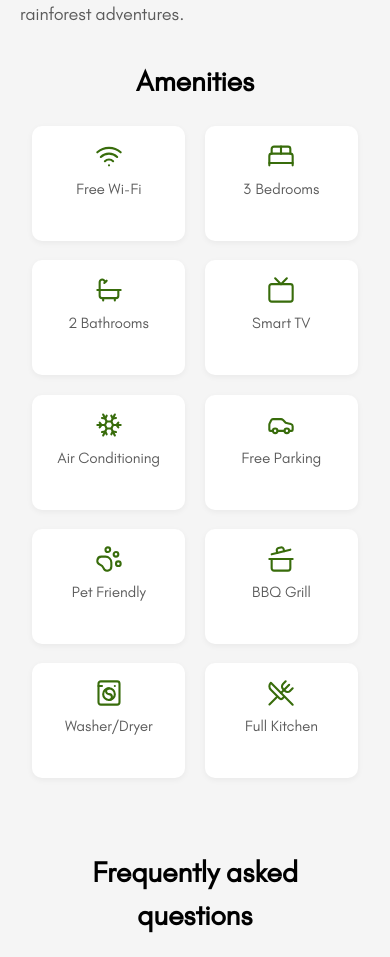
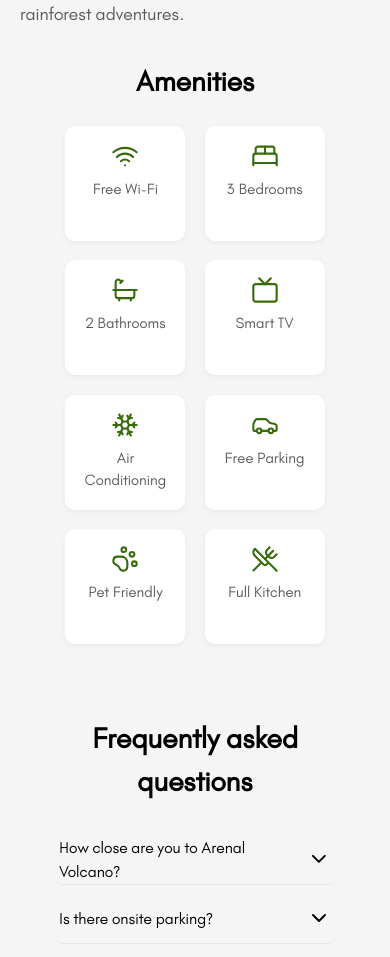
Before and after one commit to lunalabscr/echo-frontend, a React (Vite) app: page / in a window 390 px wide. Shown: the part 2423-3380 px from the top of the page. Built offline with nearby package versions, Linux system fonts and the light colour scheme.

Commit message:
more changes in styling

```diff
--- a/index.html
+++ b/index.html
@@ -16,7 +16,7 @@
     />
     <meta
       name="keywords"
-      content="Arenal Costa Rica villas, hotel near Arenal Volcano, luxury villas La Fortuna, deluxe accommodation Costa Rica, nature retreat Arenal"
+      content="Arenal Costa Rica villas, hotel near Arenal Volcano, luxury villas La Fortuna, deluxe accommodation Costa Rica, nature retreat Arenal, Volcan Arenal, private villas Costa Rica, adventure tourism La Fortuna, eco-friendly hotel Arenal, vacation rentals near Arenal Volcano"
     />
     <meta name="author" content="Arenal Volcanic Villas" />
 
--- a/src/components/amenities/Amenities.module.scss
+++ b/src/components/amenities/Amenities.module.scss
@@ -13,10 +13,12 @@
     margin-bottom: 1.5rem;
   }
 
+  /* FLEX GRID with equal widths */
   .grid {
-    display: grid;
-    grid-template-columns: repeat(auto-fill, minmax(150px, 1fr));
+    display: flex;
+    flex-wrap: wrap;
     gap: 1.2rem;
+    justify-content: center; /* center each row */
   }
 
   .item {
@@ -32,17 +34,37 @@
     gap: 0.5rem;
     box-shadow: 0 2px 6px rgba(0, 0, 0, 0.05);
 
+    /* fixed width for all items */
+    flex: 0 0 150px;
+    width: 150px;
+
+    transition: transform 160ms ease, box-shadow 160ms ease;
+
     span {
       font-size: 0.95rem;
       color: colors.$text-third;
     }
 
     svg {
-      color: colors.$light-green; // Airbnb's accent color
+      width: 28px;
+      height: 28px;
+      color: colors.$light-green;
+      stroke: colors.$light-green;
     }
+
     &:hover {
-      transform: translateY(-2px) scale(1.03);
-      box-shadow: 0 4px 12px rgba(0, 0, 0, 0.06);
+      transform: translateY(-4px) scale(1.03);
+      box-shadow: 0 6px 18px rgba(0, 0, 0, 0.08);
     }
   }
 }
+
+/* Responsive tweaks */
+@media (max-width: 480px) {
+  .amenities {
+    .item {
+      flex: 0 0 120px;
+      width: 120px;
+    }
+  }
+}
--- a/src/components/amenities/index.tsx
+++ b/src/components/amenities/index.tsx
@@ -1,33 +1,10 @@
 import { useTranslation } from "react-i18next";
-import {
-  Wifi,
-  BedDouble,
-  Bath,
-  Tv,
-  Snowflake,
-  Car,
-  PawPrint,
-  CookingPot,
-  WashingMachine,
-  UtensilsCrossed,
-} from "lucide-react";
+
 import styles from "./Amenities.module.scss";
+import { amenities } from "@/constants/amentities";
 
 export const Amenities = () => {
   const { t } = useTranslation();
-
-  const amenities = [
-    { icon: Wifi, label: t("amenities.wifi") },
-    { icon: BedDouble, label: t("amenities.bedrooms") },
-    { icon: Bath, label: t("amenities.bathrooms") },
-    { icon: Tv, label: t("amenities.tv") },
-    { icon: Snowflake, label: t("amenities.ac") },
-    { icon: Car, label: t("amenities.parking") },
-    { icon: PawPrint, label: t("amenities.petFriendly") },
-    { icon: CookingPot, label: t("amenities.bbq") },
-    { icon: WashingMachine, label: t("amenities.washerDryer") },
-    { icon: UtensilsCrossed, label: t("amenities.kitchen") },
-  ];
 
   return (
     <section className={styles.amenities}>
@@ -36,7 +13,7 @@ export const Amenities = () => {
         {amenities.map(({ icon: Icon, label }, idx) => (
           <div className={styles.item} key={idx}>
             <Icon size={28} strokeWidth={1.8} />
-            <span>{label}</span>
+            <span>{t(label)}</span>
           </div>
         ))}
       </div>
--- /dev/null
+++ b/src/constants/amentities.ts
@@ -0,0 +1,21 @@
+import {
+  Wifi,
+  BedDouble,
+  Bath,
+  Tv,
+  Snowflake,
+  Car,
+  PawPrint,
+  UtensilsCrossed,
+} from "lucide-react";
+
+export const amenities = [
+  { icon: Wifi, label: "amenities.wifi" },
+  { icon: BedDouble, label: "amenities.bedrooms" },
+  { icon: Bath, label: "amenities.bathrooms" },
+  { icon: Tv, label: "amenities.tv" },
+  { icon: Snowflake, label: "amenities.ac" },
+  { icon: Car, label: "amenities.parking" },
+  { icon: PawPrint, label: "amenities.petFriendly" },
+  { icon: UtensilsCrossed, label: "amenities.kitchen" },
+];
--- /dev/null
+++ b/src/constants/gallery.ts
@@ -0,0 +1,64 @@
+import type { Image } from "@/types/Image";
+
+export const galleryNotDisplayed: Image[] = [
+  {
+    src: "/images/livingroom2-1200.webp",
+    alt: "Villa living room",
+  },
+  {
+    src: "/images/mainbedroom-1200.webp",
+    alt: "Villa main bedroom",
+  },
+  {
+    src: "/images/porch-1200.webp",
+    alt: "Villa outside view to the porch",
+  },
+  {
+    src: "/images/outside2-1200.webp",
+    alt: "Villa entrance",
+  },
+  {
+    src: "/images/bathroom-1200.webp",
+    alt: "Villa bathroom",
+  },
+  {
+    src: "/images/entrance-1200.webp",
+    alt: "Villa entrance",
+  },
+  {
+    src: "/images/drone-1200.webp",
+    alt: "Villa above view",
+  },
+  {
+    src: "/images/sidebedroom-1200.webp",
+    alt: "Villa main bedroom side view",
+  },
+  {
+    src: "/images/bathroom2-1200.webp",
+    alt: "Villa bathroom",
+  },
+  {
+    src: "/images/bedroom-1200.webp",
+    alt: "Villa main bedroom",
+  },
+  {
+    src: "/images/bedroom3-1200.webp",
+    alt: "Villa main bedroom",
+  },
+  {
+    src: "/images/bedroom4-1200.webp",
+    alt: "Villa main bedroom",
+  },
+  {
+    src: "/images/bedroom5-1200.webp",
+    alt: "Villa main bedroom",
+  },
+  {
+    src: "/images/hall-1200.webp",
+    alt: "Villa hall",
+  },
+  {
+    src: "/images/kitchen-1200.webp",
+    alt: "Villa kitchen",
+  },
+];
--- a/src/pages/gallery/Gallery.tsx
+++ b/src/pages/gallery/Gallery.tsx
@@ -5,6 +5,7 @@ import useFancybox from "@/hooks/useFancybox";
 import type { Image } from "@/types/Image";
 import SEO from "@/components/SEO";
 import { useParams } from "react-router-dom";
+import { galleryNotDisplayed } from "@/constants/gallery";
 
 export const Gallery = () => {
   const { lang } = useParams();
@@ -47,68 +48,6 @@ export const Gallery = () => {
     },
   ];
 
-  const galleryNotDisplayed: Image[] = [
-    {
-      src: "/images/livingroom2-1200.webp",
-      alt: "Villa living room",
-    },
-    {
-      src: "/images/mainbedroom-1200.webp",
-      alt: "Villa main bedroom",
-    },
-    {
-      src: "/images/porch-1200.webp",
-      alt: "Villa outside view to the porch",
-    },
-    {
-      src: "/images/outside2-1200.webp",
-      alt: "Villa entrance",
-    },
-    {
-      src: "/images/bathroom-1200.webp",
-      alt: "Villa bathroom",
-    },
-    {
-      src: "/images/entrance-1200.webp",
-      alt: "Villa entrance",
-    },
-    {
-      src: "/images/drone-1200.webp",
-      alt: "Villa above view",
-    },
-    {
-      src: "/images/sidebedroom-1200.webp",
-      alt: "Villa main bedroom side view",
-    },
-    {
-      src: "/images/bathroom2-1200.webp",
-      alt: "Villa bathroom",
-    },
-    {
-      src: "/images/bedroom-1200.webp",
-      alt: "Villa main bedroom",
-    },
-    {
-      src: "/images/bedroom3-1200.webp",
-      alt: "Villa main bedroom",
-    },
-    {
-      src: "/images/bedroom4-1200.webp",
-      alt: "Villa main bedroom",
-    },
-    {
-      src: "/images/bedroom5-1200.webp",
-      alt: "Villa main bedroom",
-    },
-    {
-      src: "/images/hall-1200.webp",
-      alt: "Villa hall",
-    },
-    {
-      src: "/images/kitchen-1200.webp",
-      alt: "Villa kitchen",
-    },
-  ];
   return (
     <>
       <SEO
@@ -126,7 +65,7 @@ export const Gallery = () => {
             src="/images/drone-768.webp"
             srcSet={`/images/drone-400.webp 500w, /images/drone-768.webp 768w, /images/drone-1200.webp 1200w`}
             sizes="(max-width: 767px) 50vw, (max-width: 1199px) 100vw, 1200px"
-            alt=""
+            alt="Villa above view"
           />
         </div>
         <p className={styles.gallery__subtext}>{t("click-tosee")}</p>
@@ -150,12 +89,7 @@ export const Gallery = () => {
           <div style={{ display: "none" }}>
             {galleryNotDisplayed.map((item) => (
               <a key={item.src} data-fancybox="gallery" href={item.src}>
-                <img
-                  src={item.src}
-                  alt={item.alt}
-                  // srcSet={`${item.mobileSrc} 500w, ${item.tabletSrc} 768w, ${item.desktopSrc} 1200w`}
-                  // sizes="(max-width: 767px) 50vw, (max-width: 1199px) 100vw, 1200px"
-                />
+                <img src={item.src} alt={item.alt} />
               </a>
             ))}
           </div>
```
Also changed, not shown: 1 other file (tests, documents, lock files or other folders).
